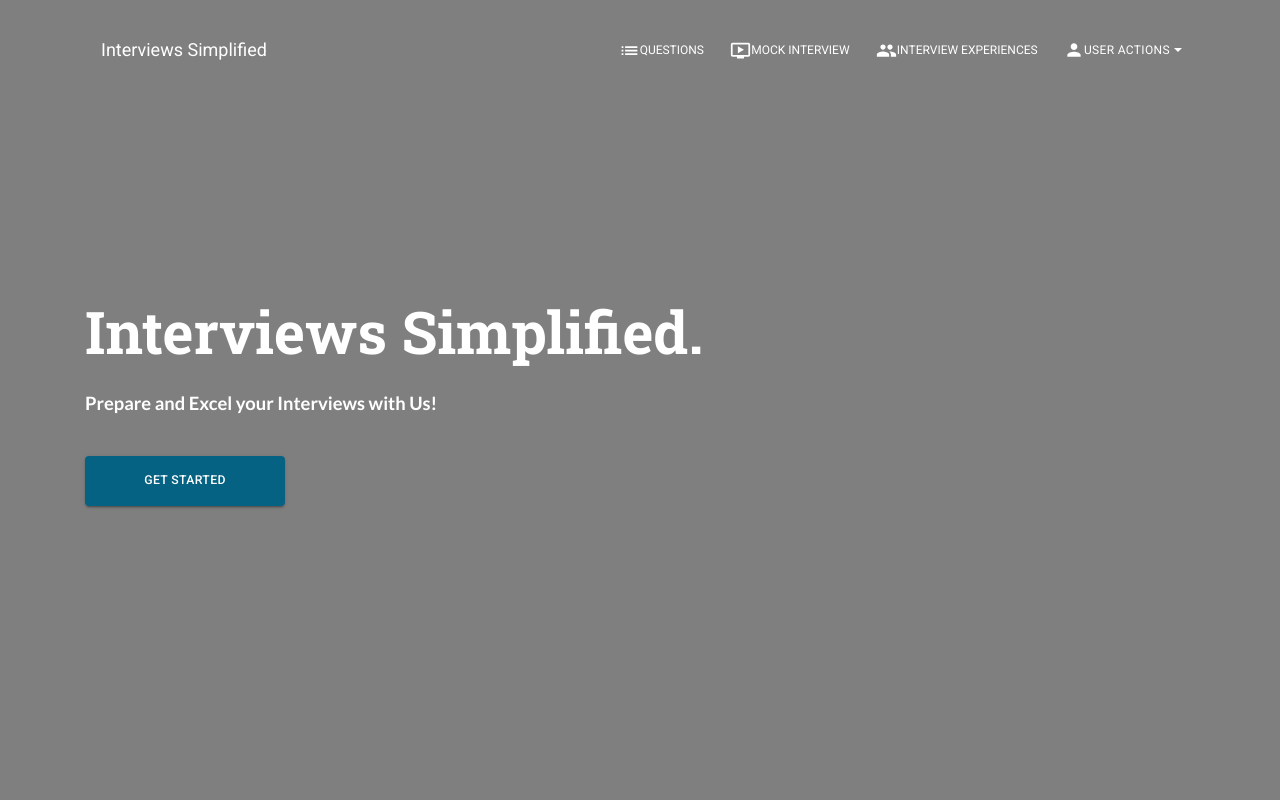
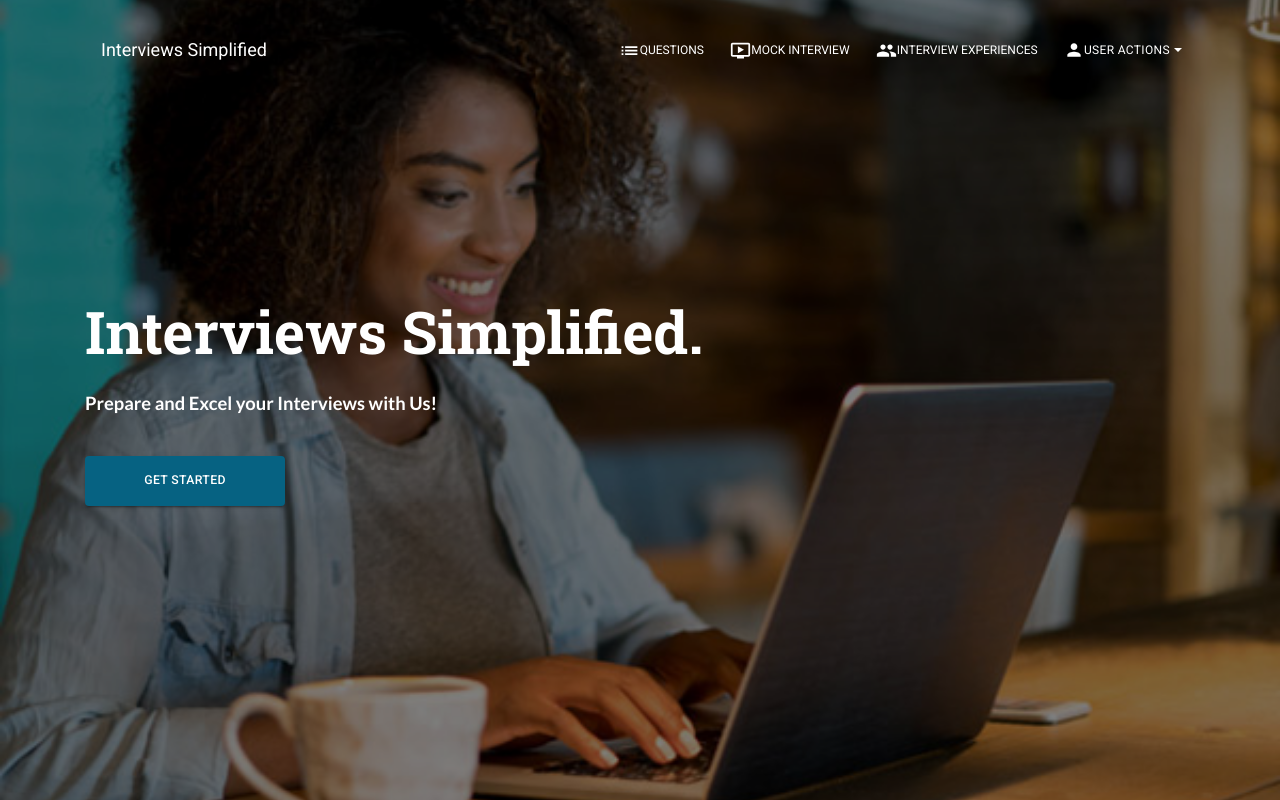
Before and after one commit to utkarsh2827/Minor-Project-2020, a React (Create React App) app in the folder website/: page / in a window 1280 px wide. Built offline with nearby package versions, Linux system fonts and the light colour scheme.

Commit message:
Fixed Image imports

```diff
--- a/website/src/components/Parallax/Parallax.js
+++ b/website/src/components/Parallax/Parallax.js
@@ -62,6 +62,6 @@ Parallax.propTypes = {
   filter: PropTypes.bool,
   children: PropTypes.node,
   style: PropTypes.string,
-  image: PropTypes.string,
+  image: PropTypes.object,
   small: PropTypes.bool
 };
--- a/website/src/views/HomePage.js
+++ b/website/src/views/HomePage.js
@@ -14,7 +14,7 @@ import Button from '@material-ui/core/Button';
 import HeaderLinks from "../components/Header/HeaderLinks.js";
 import { container, title } from "../assets/jss/material-kit-react.js";
 import styles from "../assets/jss/material-kit-react/views/components.js";
-
+import image from '../assets/img/home.jpg';
 const styles2={
   ...styles,
   container: {
@@ -81,7 +81,7 @@ export default function HomePage(props) {
         }}
         {...rest}
       />
-      <Parallax filter image={require("../assets/img/home.jpg")}>
+      <Parallax filter image={image}>
         <div className={classes.container}>
           <Grid className={classes.grid} container>
             <Grid item className={classes.griditem} xs={12} sm={12} md={4}>
--- a/website/src/views/IntExpList.js
+++ b/website/src/views/IntExpList.js
@@ -11,6 +11,7 @@ import { makeStyles } from "@material-ui/core/styles";
 import AddIcon from '@material-ui/icons/Add';
 import { container, title } from "../assets/jss/material-kit-react.js";
 import SearchBar from "../components/SearchBar";
+import image from "../assets/img/landing-bg.jpeg";
 const styles = {
     container: {
       zIndex: "12",
@@ -106,7 +107,7 @@ export default function IntExpList(props){
                 }}
                 {...rest}
             />
-            <Parallax filter image={require("../assets/img/landing-bg.jpeg")}>
+            <Parallax filter image={image}>
                 <div className={classes.container}>
                     <Grid className={classes.grid} container>
                         <Grid item className={classes.griditem} xs={12} sm={12} md={6}>
--- a/website/src/views/QuestionBank.js
+++ b/website/src/views/QuestionBank.js
@@ -16,6 +16,8 @@ import TextField from '@material-ui/core/TextField';
 import Autocomplete from '@material-ui/lab/Autocomplete';
 import Parallax from '../components/Parallax/Parallax';
 import axios from "axios";
+import image from "../assets/img/questions.jpeg";
+
 const styles = {
     container: {
       zIndex: "12",
@@ -146,7 +148,7 @@ export default function EditorPage(props){
                 }}
                 {...rest}
             />
-            <Parallax filter image={require("../assets/img/questions.jpeg")}>
+            <Parallax filter image={image}>
                 <div className={classes.container}>
                     <Grid className={classes.grid} container>
                         <Grid item className={classes.griditem} xs={12} sm={12} md={6}>
```
Also changed, not shown: 1 other file (tests, documents, lock files or other folders).
